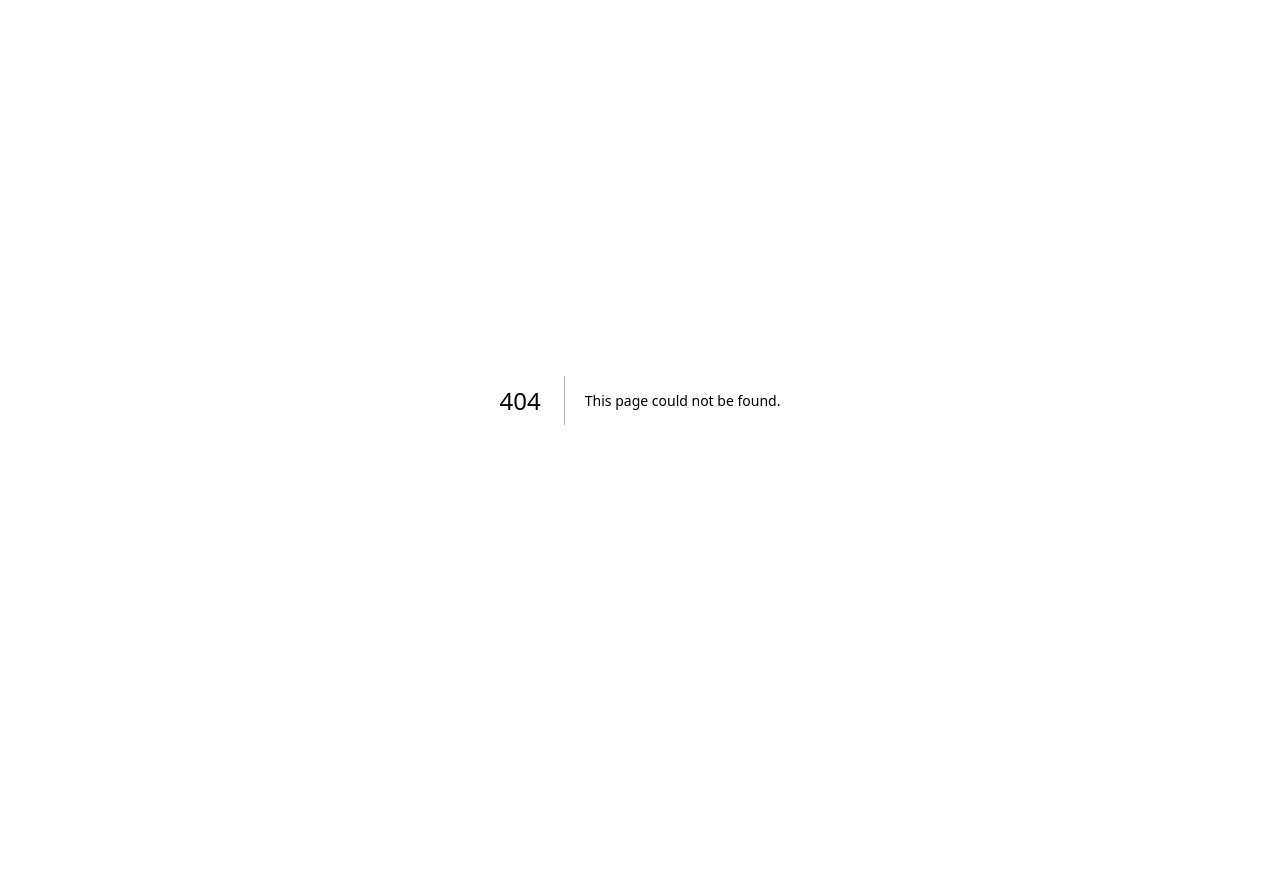
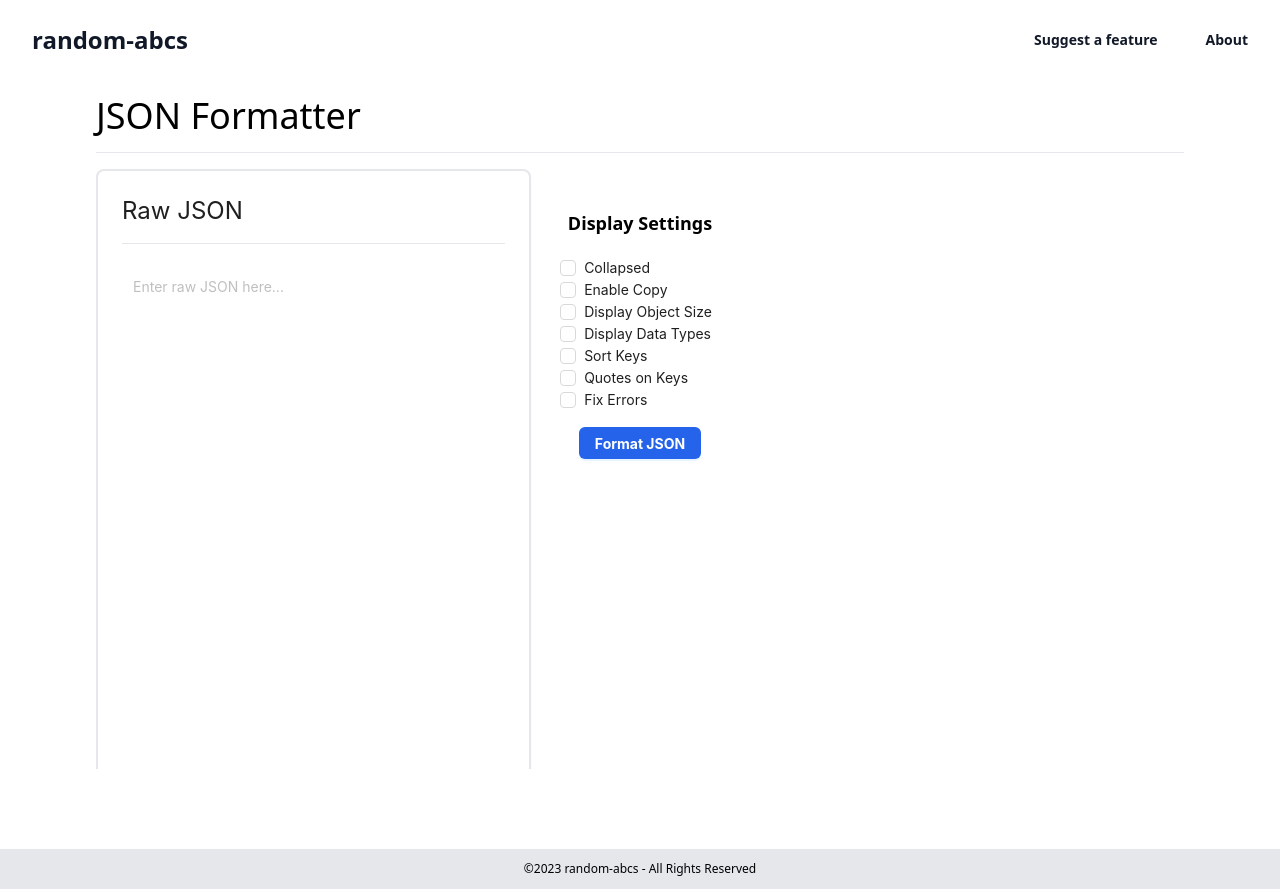
Before and after one commit to risenW/random-abcs, a Next.js app: page /json-formatter in a window 1280 px wide. Before the commit this address had no page. Before the commit the page ends 800 px from the top, so only its background shows below. Built offline with nearby package versions, Linux system fonts and the light colour scheme.

Commit message:
Add JSON formatter

```diff
--- a/package.json
+++ b/package.json
@@ -14,14 +14,18 @@
     "@types/node": "18.16.2",
     "@types/react": "18.2.0",
     "@types/react-dom": "18.2.1",
+    "@vercel/analytics": "^1.0.0",
     "antd": "^5.4.6",
     "autoprefixer": "10.4.14",
     "eslint": "8.39.0",
     "eslint-config-next": "13.3.1",
+    "jsonrepair": "^3.0.3",
     "next": "13.3.1",
+    "next-seo": "^6.0.0",
     "postcss": "8.4.23",
     "react": "18.2.0",
     "react-dom": "18.2.0",
+    "react-json-view": "^1.21.3",
     "tailwindcss": "3.3.2",
     "typescript": "5.0.4"
   }
--- /dev/null
+++ b/src/pages/json-formatter.tsx
@@ -0,0 +1,161 @@
+import { useState } from 'react';
+import {
+    Button,
+    Input,
+    Checkbox,
+    Card
+} from 'antd';
+import type { CheckboxValueType } from 'antd/es/checkbox/Group';
+import dynamic from 'next/dynamic';
+import BaseLayout from '@/components/Layout';
+import { jsonrepair } from 'jsonrepair'
+
+const ReactJson = dynamic(
+    () => import('react-json-view'),
+    { ssr: false }
+);
+
+export default function JSONFormatter() {
+    const [jsonInput, setJsonInput] = useState("");
+    const [jsonOutput, setJsonOutput] = useState(null);
+    const [showError, setShowError] = useState(false);
+    const [errorText, setErrorText] = useState("Invalid JSON. Please check your input.");
+
+    const [displaySettings, setDisplaySettings] = useState<any>({
+        collapsed: false,
+        enableClipboard: false,
+        displayObjectSize: false,
+        displayDataTypes: false,
+        sortKeys: false,
+        quotesOnKeys: false,
+        fixErrors: false,
+        collapseStringsAfterLength: 10
+    });
+
+    const handleJsonChange = (e: any) => {
+        setJsonInput(e.target.value);
+        setShowError(false);
+    }
+
+    const formatJson = () => {
+        let jsonObj;
+
+        if (displaySettings.fixErrors === true) {
+            try {
+                jsonObj = jsonrepair(jsonInput);
+                jsonObj = JSON.parse(jsonObj);
+            } catch (error) {
+                setErrorText("Ah, shoot. We couldn't fix your JSON.")
+                setShowError(true);
+            }
+        } else {
+            try {
+                jsonObj = JSON.parse(jsonInput);
+            } catch (error) {
+                setErrorText("Invalid JSON. Please check your input.")
+                setShowError(true);
+            }
+        }
+
+        if (jsonObj) {
+            setJsonOutput(jsonObj);
+        }
+
+    }
+
+    const handleDisplaySettingsChange = (value: CheckboxValueType[]) => {
+        const newDisplaySettings: any = { ...displaySettings }
+        Object.keys(displaySettings).forEach(key => {
+            newDisplaySettings[key] = value.includes(key);
+        });
+        setDisplaySettings(newDisplaySettings);
+    }
+
+    return (
+        <BaseLayout title="JSON Formatter">
+            <div className="p-4 ">
+                <h1 className="text-4xl mb-4">JSON Formatter</h1>
+                <hr className="mb-4" />
+                {showError &&
+                    <p className="text-red-500 my-5">
+                        {errorText}
+                    </p>
+                }
+                <div className='grid grid-cols-5 overflow-scroll'
+                    style={{
+                        maxHeight: '600px',
+                    }}
+                >
+                    <Card className='shadow-sm border-2 border-gray-200 col-span-2'>
+                        <div>
+                            <h2 className="text-2xl mb-4">Raw JSON</h2>
+                            <hr className='mb-4' />
+                        </div>
+                        <Input.TextArea
+                            rows={25}
+                            value={jsonInput}
+                            onChange={handleJsonChange}
+                            placeholder="Enter raw JSON here..."
+                            className='pt-4'
+                            bordered={false}
+                        />
+                    </Card>
+
+                    <div className="text-center">
+                        <h2 className="text-lg mt-10 font-semibold">Display Settings</h2>
+                        <Checkbox.Group
+                            className="flex-col items-baseline mt-5"
+                            onChange={handleDisplaySettingsChange}
+                            value={Object.keys(displaySettings).filter(key => displaySettings[key])}
+                            options={[
+                                { label: 'Collapsed', value: 'collapsed' },
+                                { label: 'Enable Copy', value: 'enableClipboard' },
+                                { label: 'Display Object Size', value: 'displayObjectSize' },
+                                { label: 'Display Data Types', value: 'displayDataTypes' },
+                                { label: 'Sort Keys', value: 'sortKeys' },
+                                { label: 'Quotes on Keys', value: 'quotesOnKeys' },
+                                { label: 'Fix Errors', value: 'fixErrors' },
+                            ]}
+                        />
+                        <Button
+                            type="primary"
+                            onClick={formatJson}
+                            className='text-white hover:bg-gray-100 font-bold mt-4 bg-blue-600'
+                        >
+                            Format JSON
+                        </Button>
+                    </div>
+
+                    <div className="col-span-2 overflow-scroll">
+                        {jsonOutput &&
+                            <Card className='shadow-lg border-2 border-gray-200' >
+                                <div>
+                                    <h2 className="text-2xl mb-4">Formatted JSON</h2>
+                                    <hr className='mb-4' />
+                                </div>
+
+                                <ReactJson
+                                    src={jsonOutput}
+                                    collapsed={displaySettings.collapsed}
+                                    enableClipboard={displaySettings.enableClipboard}
+                                    displayObjectSize={displaySettings.displayObjectSize}
+                                    displayDataTypes={displaySettings.displayDataTypes}
+                                    sortKeys={displaySettings.sortKeys}
+                                    quotesOnKeys={displaySettings.quotesOnKeys}
+                                    collapseStringsAfterLength={displaySettings.collapseStringsAfterLength}
+                                    style={{
+                                        overflow: 'scroll',
+                                        maxHeight: '600px',
+                                    }}
+                                    iconStyle='triangle'
+                                    name={false}
+                                />
+
+                            </Card>
+                        }
+                    </div>
+                </div>
+            </div>
+        </BaseLayout>
+    );
+}
```
Also changed, not shown: 1 other file (tests, documents, lock files or other folders).
